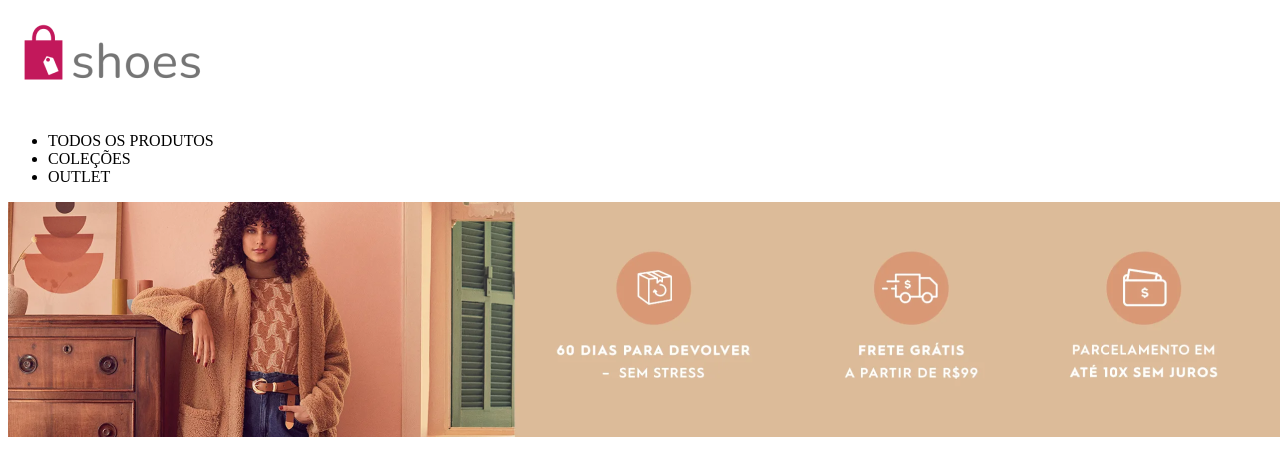
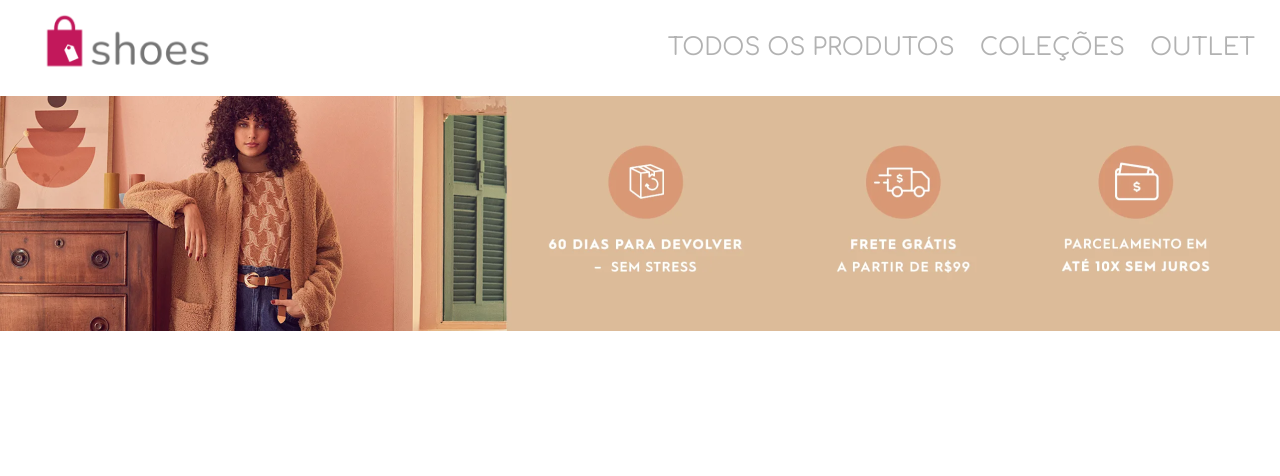
Before and after one commit to lucasafonsobastos/shoes-store, a plain HTML site: page index.html in a window 1280 px wide. Drawn offline with Linux system fonts and the light colour scheme.

Commit message:
atualizando navbar

```diff
--- a/style/style.css
+++ b/style/style.css
@@ -1,8 +1,53 @@
-@inport url('https://fonts.googleapis.com/css?family=Comfortaa')
+@import url('https://fonts.googleapis.com/css?family=Comfortaa&display=swap');
 
 
+body{
+    width: 100%;
+    font-family: Comfortaa ,sans-serif;
+    padding: 0;
+    margin: 0;
+}
 
-body {
+#navbar {
+    width: 100%;
+    background-color: white;
+    display: flex;
+    align-content: space-between;
 
-    font-family: Comfortaa;
 }
+
+#navbar > .menus {
+    color: gray;
+    list-style-type: none;
+    display: flex;
+    flex-direction: row;
+    justify-content: flex-end;
+    align-content: space-between;
+    align-items: center;
+    flex-grow: 1;
+}
+
+#navbar > .menus li {
+    font-size: 1.5em;
+    display: flex;
+    align-content: flex-end;
+    padding-right: 25px;
+    opacity: .6;
+    text-align: center;
+
+}
+
+#navbar > .menus li:hover {
+    text-decoration: underline rgb(0, 162, 255);;
+    opacity: .9;
+
+}
+
+#logo {
+    width: 12rem;
+    padding-left: 2em;
+}
+
+#banner {
+    width: 100%;
+}
```
Also changed, not shown: index.html (+1 -0 lines).
